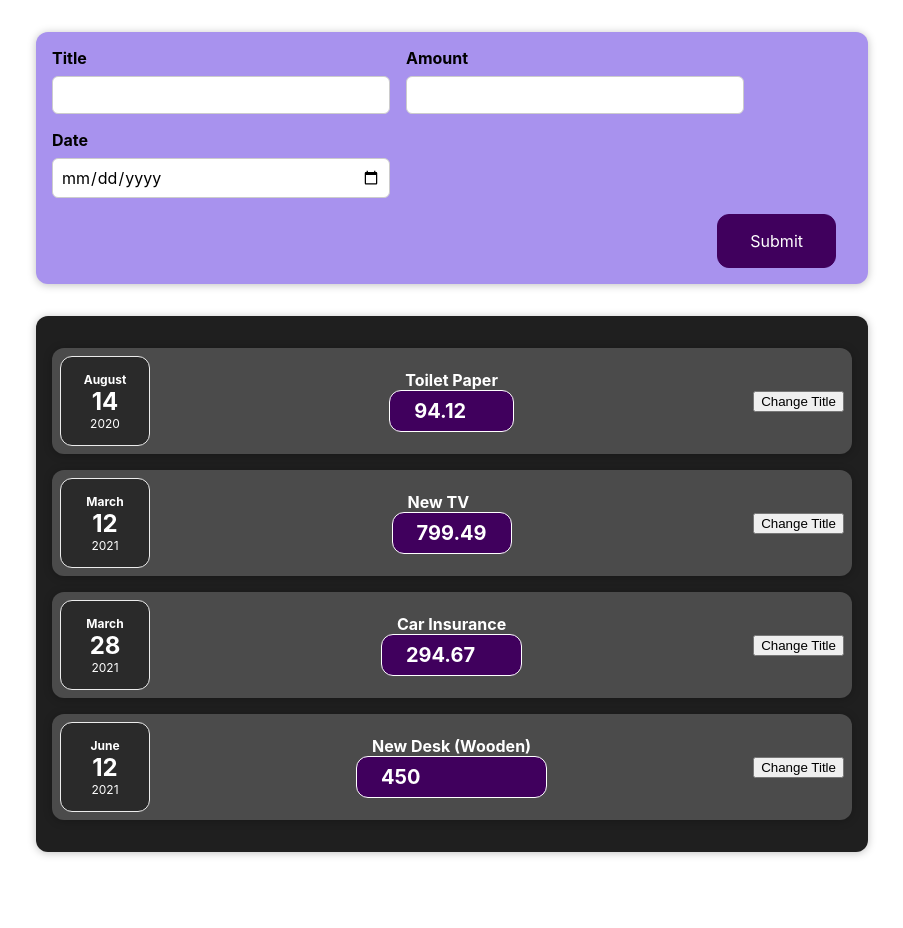
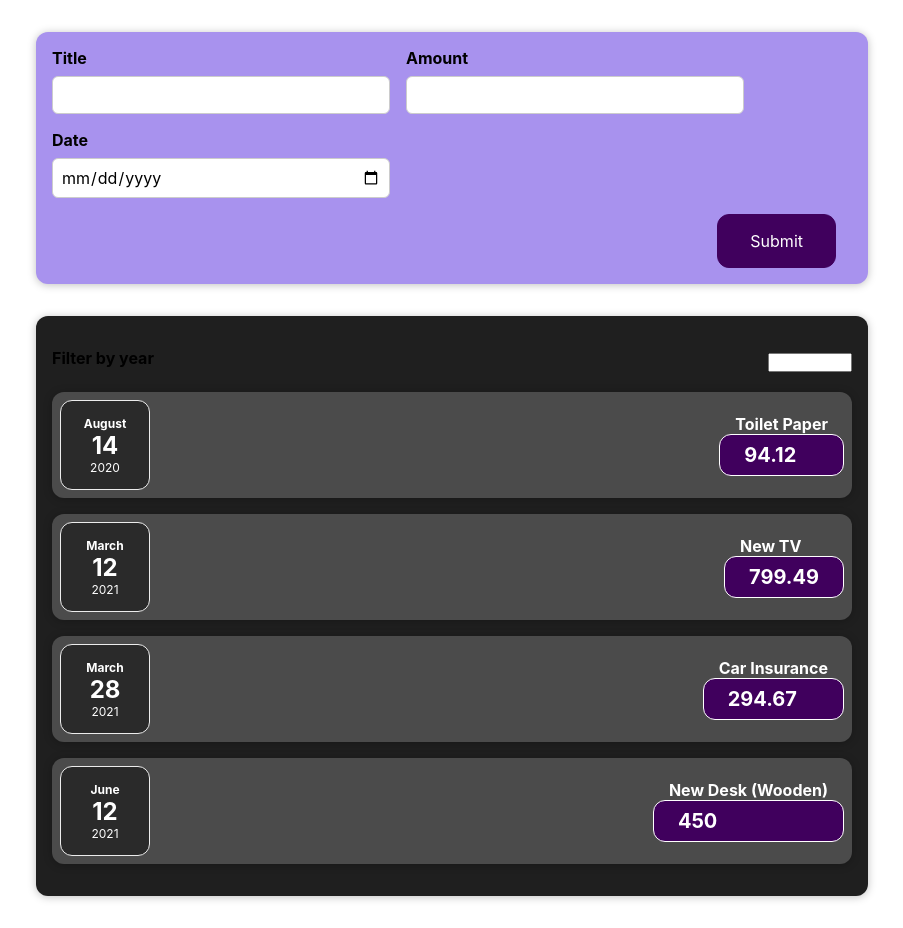
Before and after one commit to hose347/react-project-expense-journal, a React (Create React App) app: page / in a window 1280 px wide. Shown: the whole page, without its empty margins (188-1091 px from the left). Before the commit the page ends 884 px from the top, so only its background shows below. Built offline with nearby package versions, Linux system fonts and the light colour scheme.

Commit message:
Adding expense filter component

```diff
--- a/src/App.js
+++ b/src/App.js
@@ -25,9 +25,14 @@ function App() {
     },
   ];
 
+  const addExpenseHandler = (expense) => {
+    console.log("In App.js");
+    console.log(expense);
+  };
+
   return (
     <div>
-      <NewExpense/>
+      <NewExpense onAddExpense={addExpenseHandler} />
       <Expenses items={expenses} />
     </div>
   );
--- a/src/components/Expenses/ExpenseItem.js
+++ b/src/components/Expenses/ExpenseItem.js
@@ -1,24 +1,15 @@
-import { useState } from "react";
 import Card from "../UI/Card";
 import ExpenseDate from "./ExpenseDate";
 import "./ExpenseItem.css";
 
 function ExpenseItem(props) {
-  const [title, setTitle] = useState(props.title);
-
-  const clickHandler = () => {
-    setTitle("Updated !");
-    // console.log(title);
-  };
-
   return (
     <Card className="expense-item">
       <ExpenseDate date={props.date} />
       <div className="expense-iteam__description">
-        <h2>{title}</h2>
+        <h2>{props.title}</h2>
         <div className="expense-item__price">{props.amount}</div>
       </div>
-      <button onClick={clickHandler}>Change Title</button>
     </Card>
   );
 }
--- a/src/components/Expenses/Expenses.js
+++ b/src/components/Expenses/Expenses.js
@@ -1,10 +1,23 @@
+import { useState } from "react";
 import ExpenseItem from "./ExpenseItem";
 import Card from "../UI/Card";
+import ExpensesFilter from "./ExpensesFilter";
 import "./Expenses.css";
+import React from "react";
 
 function Expenses(props) {
+  const [filteredYear, setFilteredYear] = useState("2020");
+
+  const filterChangeHandler = (selectedYear) => {
+    console.log(selectedYear);
+  };
+
   return (
     <Card className="expenses">
+      <ExpensesFilter
+        selected={filteredYear}
+        onChangeFilter={filterChangeHandler}
+      />
       <ExpenseItem
         title={props.items[0].title}
         amount={props.items[0].amount}
--- /dev/null
+++ b/src/components/Expenses/ExpensesFilter.css
@@ -0,0 +1,24 @@
+.expenses-filter {
+  color: white;
+  padding: 0 1rem;
+}
+
+.expenses-filter__control {
+  display: flex;
+  width: 100%;
+  align-items: center;
+  justify-content: space-between;
+  margin: 1rem 0;
+}
+
+.expenses-filter__label {
+  font-weight: bold;
+  margin-bottom: 0.5rem;
+}
+
+.expenses-filter select {
+  font: inherit;
+  padding: 0.5rem 3rem;
+  font-weight: bold;
+  border-radius: 6px;
+}
--- /dev/null
+++ b/src/components/Expenses/ExpensesFilter.js
@@ -0,0 +1,30 @@
+import React from "react";
+
+import "./ExpensesFilter.css";
+
+const ExpensesFilter = (props) => {
+  const dropdownChangeHandler = (event) => {
+    props.onChangeFilter(event.target.value);
+  };
+
+  return (
+    <div className="expense-filter">
+      <div className="expenses-filter__control">
+        <label className="expenses-filter__label">Filter by year </label>
+        <select
+          value={props.selected}
+          onChange={dropdownChangeHandler}
+          type="submit"
+          className="expenses-filter select"
+        >
+          <option>2019</option>
+          <option>2020</option>
+          <option>2021</option>
+          <option>2022</option>
+        </select>
+      </div>
+    </div>
+  );
+};
+
+export default ExpensesFilter;
--- a/src/components/NewExpense/ExpenseForm.js
+++ b/src/components/NewExpense/ExpenseForm.js
@@ -1,7 +1,7 @@
 import { useState } from "react";
 import "./ExpenseForm.css";
 
-const ExpenseForm = () => {
+const ExpenseForm = (props) => {
   const [enteredTitle, setEnteredTitle] = useState("");
   const [enteredAmount, setEnteredAmount] = useState("");
   const [enteredDate, setEnteredDate] = useState("");
@@ -23,15 +23,17 @@ const ExpenseForm = () => {
 
   console.log({ enteredTitle }, { enteredAmount }, { enteredDate });
 
-  const submitHandler = (e) => {
-    e.preventDefault();
+  const submitHandler = (event) => {
+    debugger;
+    event.preventDefault();
 
     const expenseData = {
       title: enteredTitle,
       amount: enteredAmount,
       date: enteredDate,
     };
-    console.log(expenseData);
+
+    props.onSaveExpenseData();
     setEnteredTitle("");
     setEnteredAmount("");
     setEnteredDate("");
--- a/src/components/NewExpense/NewExpense.js
+++ b/src/components/NewExpense/NewExpense.js
@@ -1,12 +1,22 @@
-import "./NewExpense.css"
+import "./NewExpense.css";
 
 import ExpenseForm from "./ExpenseForm";
 
-const NewExpense =()=> {
-    return <div className="new-expense">
-        <ExpenseForm/>
+const NewExpense = (props) => {
+  const onSaveExpenseData = (enteredExpenseData) => {
+    const expenseData = {
+      ...enteredExpenseData,
+      id: Math.random().toString(),
+    };
+    console.log(expenseData);
+    props.onAddExpense(expenseData);
+  };
+
+  return (
+    <div className="new-expense">
+      <ExpenseForm onSaveExpenseData={onSaveExpenseData} />
     </div>
-
-}
+  );
+};
 
 export default NewExpense;
```
